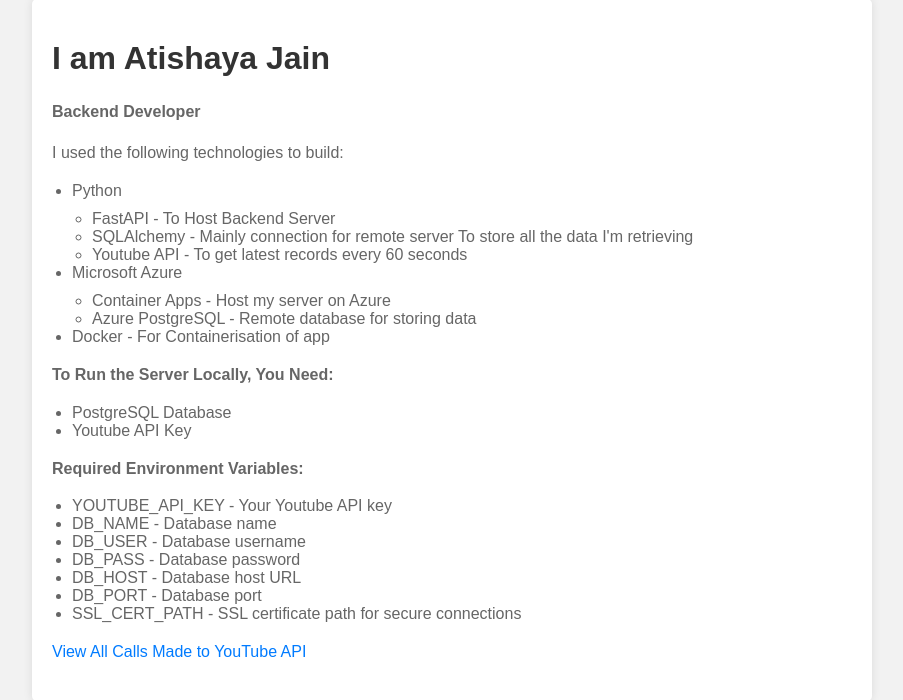
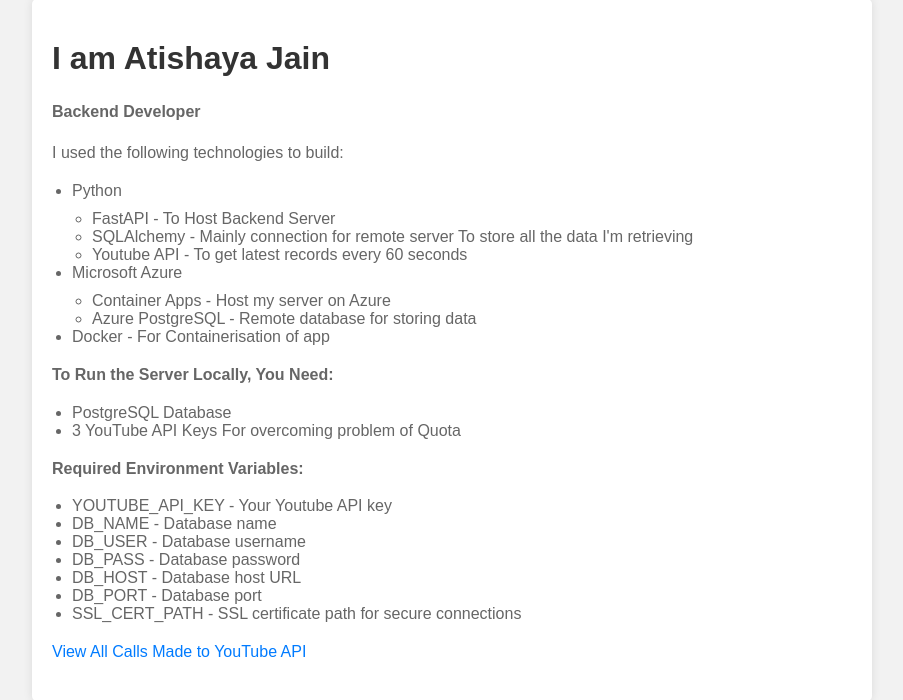
Before and after one commit to atishayj2202/Youtube-Background-Data, a FastAPI app: page /about in a window 1280 px wide. Shown: the part 21-721 px from the top of the page, without its empty margins (188-1091 px from the left). Run offline with FastAPI, Linux system fonts and the light colour scheme.

Commit message:
Updated About

```diff
--- a/templates/about.html
+++ b/templates/about.html
@@ -64,7 +64,7 @@
         <p><strong>To Run the Server Locally, You Need:</strong></p>
         <ul>
             <li>PostgreSQL Database</li>
-            <li>Youtube API Key</li>
+            <li>3 YouTube API Keys For overcoming problem of Quota</li>
         </ul>
         <p><strong>Required Environment Variables:</strong></p>
         <ul>
```
